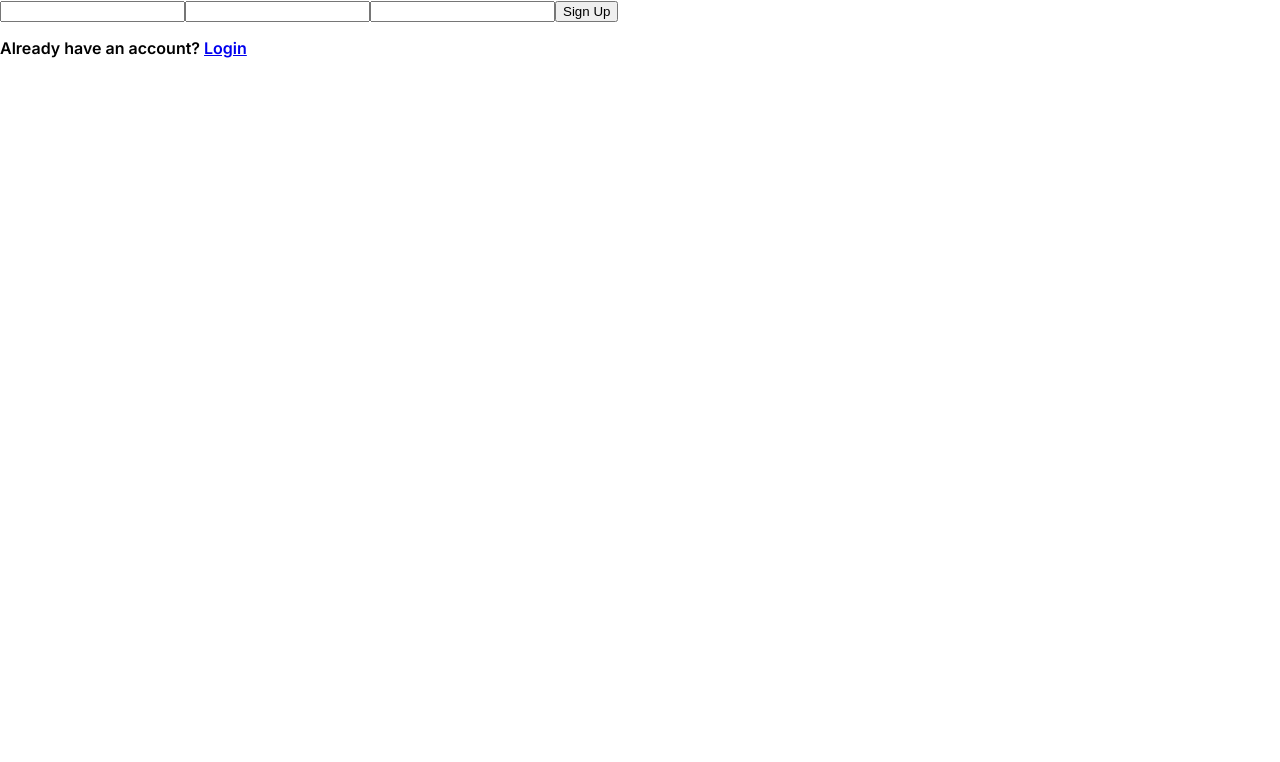
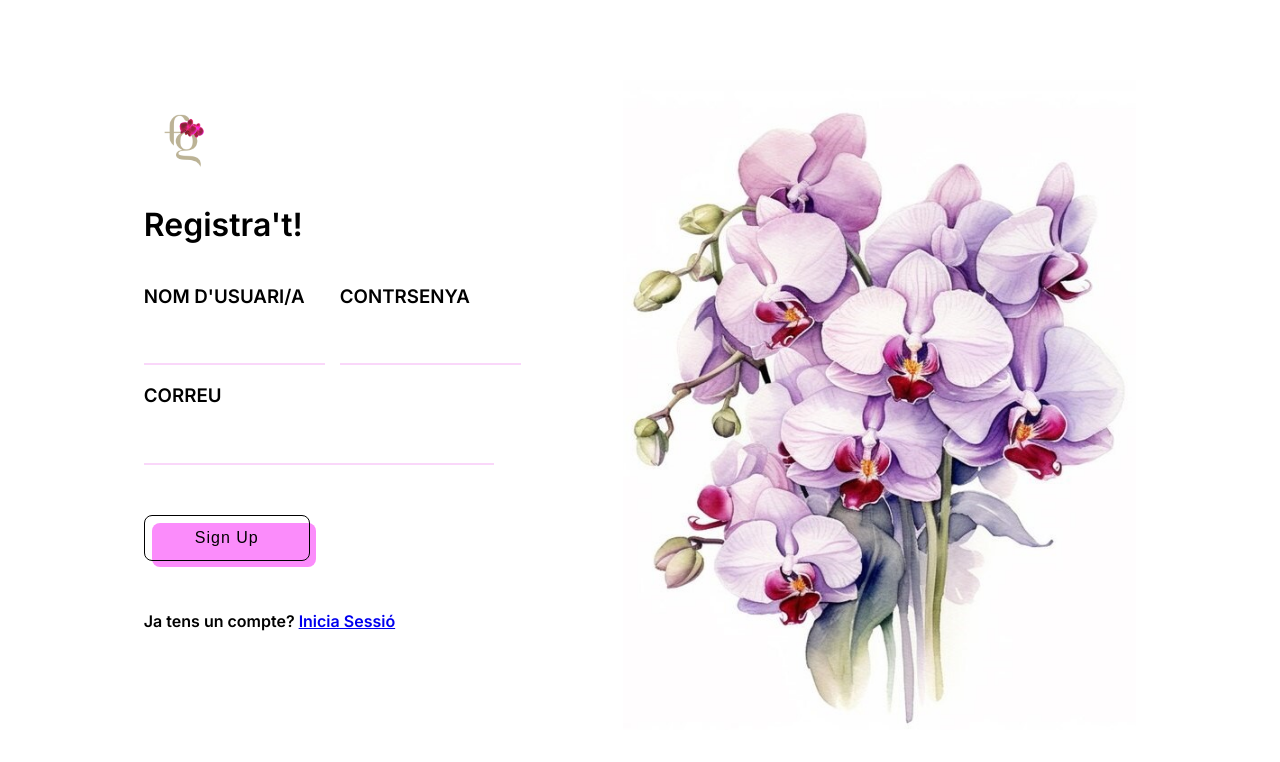
Before and after one commit to ericsubirana/EsteticaConnect, a React (Create React App) app in the folder front/: page /register in a window 1280 px wide. Shown: the top 762 px of the page. Built offline with nearby package versions, Linux system fonts and the light colour scheme.

Commit message:
register

```diff
--- a/front/src/components/footer/footer.css
+++ b/front/src/components/footer/footer.css
@@ -3,8 +3,8 @@
     display: flex;
     flex-direction: row;
     justify-content: center;
-    margin-top: 75px;
-    height: 400px;
+    margin-top: 1%;
+    height: 10%;
 }
 
 .footer p{
@@ -16,7 +16,7 @@
 
 .contactEmail{
     display: flex;
-    margin-top: 30px;
+    margin-top: 2%;
 }
 
 .contactEmail p{
@@ -64,9 +64,11 @@
     display: flex;
     flex-direction: row;
     justify-content: center;
+    margin-top: 25px;
 }
 
 .fl{
     margin-left: 25px;
     margin-bottom: 25px;
+    margin-top: 10px;
 }
--- a/front/src/components/header/logInLogOut/LogInLogOut.js
+++ b/front/src/components/header/logInLogOut/LogInLogOut.js
@@ -21,7 +21,7 @@ function logInLogOut(props) {
                     </div>
                     <div className="line"></div>
                     <div className='rightside'>
-                        <Link className='register' to={"/register"}>SIGN UP</Link>
+                        <Link className='registerbutton' to={"/register"}>SIGN UP</Link>
                     </div>
                 </>
             )}
--- a/front/src/components/header/logInLogOut/loginlogout.css
+++ b/front/src/components/header/logInLogOut/loginlogout.css
@@ -15,7 +15,7 @@
     right: 120px
 }
 
-.register{
+.registerbutton{
     text-decoration: none;
     color: #9B9292;
     font-size: medium;
--- /dev/null
+++ b/front/src/components/loginComponent/LoginForm.js
@@ -0,0 +1,47 @@
+import React, { useEffect } from 'react'
+import { useForm } from 'react-hook-form';
+import { useAuth } from '../../context/AuthContext';
+import { useNavigate, Link } from 'react-router-dom';
+
+
+export default function LoginForm() {
+
+  const { register, handleSubmit, formState: { errors } } = useForm();
+  const {signin, isAuthenticated, errorContext, user} = useAuth();
+
+  const navigation = useNavigate();
+
+  useEffect(() => {
+    if(isAuthenticated){
+      navigation('/home');
+    }
+  }, [isAuthenticated]);
+
+  return (
+    <div>
+      { errorContext.map((error, index) => (
+          <div key={index}>
+            <p>{error}</p>
+          </div>
+      ))
+      }
+       <form onSubmit={handleSubmit (async (values) => {
+        signin(values);
+      })}>
+        <label>
+          Email:
+          <input type="text" {...register('email', { required: true })} />
+          {errors.email && <p>Email is required</p>}
+        </label>
+        <label>
+          Password:
+          <input type="password" {...register('password', { required: true })} />
+          {errors.password && <p>Password is required</p>}
+        </label>
+        <button type='submit' > Submit </button>
+      </form>
+      <p>Don't have an account? <Link to='/register'>Sign Up</Link></p>
+      {console.log(user)}
+    </div>
+  )
+}
--- /dev/null
+++ b/front/src/components/registerComponent/RegisterForm.js
@@ -0,0 +1,69 @@
+import React, { useEffect } from 'react'
+import { useForm } from 'react-hook-form'
+import { useAuth } from '../../context/AuthContext.js'
+import { useNavigate, Link } from 'react-router-dom';
+
+import logo from '../../assets/f.png'
+import registerPhoto from '../../assets/registerPhoto.jpg'
+import './register.css'
+
+function RegisterForm() {
+    const { register, handleSubmit, formState: { errors } } = useForm();
+    const { signup, user, isAuthenticated, errorContext } = useAuth();
+    const navigation = useNavigate();
+
+    useEffect(() => {
+        if (isAuthenticated) {
+            navigation('/home');
+        }
+    }, [isAuthenticated]);
+
+    const home = () => {
+        navigation('/home');
+    }
+
+    return (
+        <div className='registerFormImage'>
+            <div className='register'>
+            {errorContext.map((error, index) => (
+                <div key={index}>
+                    <p>{error}</p>
+                </div>
+            ))
+            }
+            <img src={logo} alt="logo" height={80} onClick={home} />
+            <h1>Registra't!</h1>
+            <form onSubmit={handleSubmit(async (values) => {
+                signup(values);
+            })}>
+                <div className='firstline'>
+                    <div className='userName'>
+                        <h3>NOM D'USUARI/A</h3>
+                        <input type="text" {...register('username', { required: true })} />
+                        {errors.username && <p>Username is required</p>}
+                    </div>
+                    <div>
+                        <h3>CONTRSENYA</h3>
+                        <input type="password" {...register('password', { required: true })} />
+                        {errors.password && <p>Password is required</p>}
+                    </div>
+                </div>
+                <div className='userMail'>
+                    <h3>CORREU</h3>
+                    <input type="email" {...register('email', { required: true })} />
+                    {errors.email && <p>Email is required</p>}
+                </div>
+                <button type='submit' className='button-52'>
+                    Sign Up
+                </button>
+            </form>
+            <p>Ja tens un compte? <Link to='/login'>Inicia Sessió</Link></p>
+        </div>
+        <div className='imageRegister'>
+            <img src={registerPhoto} alt='registerPhoto' height={650}/>
+        </div>
+        </div>
+    )
+}
+
+export default RegisterForm
--- /dev/null
+++ b/front/src/components/registerComponent/register.css
@@ -0,0 +1,87 @@
+.registerFormImage{
+    display: flex;
+    flex-direction: row;
+    justify-content: center;
+}
+
+.imageRegister{
+    justify-content: center;
+    margin-top: 80px;
+    position: relative;
+    margin-left: 8%;
+
+}
+
+.register{
+    margin-top: 100px;
+
+}
+.register p{
+    margin-top: 50px;
+}
+
+.register input{
+    border: none;
+    height: 35px;
+    border-bottom: 2px solid #fad7fa;
+}
+
+.register input:focus{
+    outline: none;
+    background-color: #fad7fa;
+    border-radius: 8px;
+}
+
+.firstline{
+    display: flex;
+    flex-direction: row;
+}
+
+.userName{
+    margin-right: 15px;
+}
+
+.userMail input{
+    width: 346px;
+}
+
+.button-52 {
+  font-size: 16px;
+  font-weight: 200;
+  letter-spacing: 1px;
+  padding: 13px 20px 13px;
+  outline: 0;
+  border: 1px solid black;
+  border-radius: 8px;
+  cursor: pointer;
+  position: relative;
+  background-color: rgba(0, 0, 0, 0);
+  user-select: none;
+  -webkit-user-select: none;
+  touch-action: manipulation;
+  margin-top: 50px;
+}
+
+.button-52:after {
+  content: "";
+  background-color: #fb8cfb;
+  width: 100%;
+  z-index: -1;
+  position: absolute;
+  border-radius: 8px;
+  height: 100%;
+  top: 7px;
+  left: 7px;
+  transition: 0.2s;
+}
+
+.button-52:hover:after {
+  top: 0px;
+  left: 0px;
+}
+
+@media (min-width: 768px) {
+  .button-52 {
+    padding: 13px 50px 13px;
+  }
+}
--- a/front/src/pages/Login.js
+++ b/front/src/pages/Login.js
@@ -1,47 +1,13 @@
-import React, { useEffect } from 'react'
-import { useForm } from 'react-hook-form';
-import { useAuth } from '../context/AuthContext';
-import { useNavigate, Link } from 'react-router-dom';
+import React from 'react'
+
+import LoginForm from '../components/loginComponent/LoginForm.js'
 
 
 export default function Login() {
 
-  const { register, handleSubmit, formState: { errors } } = useForm();
-  const {signin, isAuthenticated, errorContext, user} = useAuth();
-
-  const navigation = useNavigate();
-
-  useEffect(() => {
-    if(isAuthenticated){
-      navigation('/home');
-    }
-  }, [isAuthenticated]);
-
   return (
     <div>
-      { errorContext.map((error, index) => (
-          <div key={index}>
-            <p>{error}</p>
-          </div>
-      ))
-      }
-       <form onSubmit={handleSubmit (async (values) => {
-        signin(values);
-      })}>
-        <label>
-          Email:
-          <input type="text" {...register('email', { required: true })} />
-          {errors.email && <p>Email is required</p>}
-        </label>
-        <label>
-          Password:
-          <input type="password" {...register('password', { required: true })} />
-          {errors.password && <p>Password is required</p>}
-        </label>
-        <button type='submit' > Submit </button>
-      </form>
-      <p>Don't have an account? <Link to='/register'>Sign Up</Link></p>
-      {console.log(user)}
+      <LoginForm />
     </div>
   )
 }
--- a/front/src/pages/Register.js
+++ b/front/src/pages/Register.js
@@ -1,43 +1,11 @@
-import React, { useEffect } from 'react'
-import { useForm } from 'react-hook-form'
-import {useAuth} from '../context/AuthContext'
-import { useNavigate, Link } from 'react-router-dom';
+import React from 'react'
+import RegisterForm from '../components/registerComponent/RegisterForm.js'
 
 function Register() {
 
-  const { register, handleSubmit, formState: {errors} } = useForm();
-  const {signup, user, isAuthenticated, errorContext} = useAuth();
-  const navigation = useNavigate();
-
-  useEffect(() => {
-    if(isAuthenticated){
-      navigation('/home');
-    }
-  }, [isAuthenticated]);
-
   return (
     <div>
-      { errorContext.map((error, index) => (
-          <div key={index}>
-            <p>{error}</p>
-          </div>
-      ))
-      }
-      <form onSubmit={handleSubmit (async (values) => {
-        signup(values);
-        console.log(user);
-      })}>
-        <input type="text" {...register('username', {required:true})}/>
-        {errors.username && <p>Username is required</p>}
-        <input type="email" {...register('email', {required:true})}/>
-        {errors.email && <p>Email is required</p>}
-        <input type="password" {...register('password', {required:true})}/>
-        {errors.password && <p>Password is required</p>}
-        <button type='submit'>
-          Sign Up
-        </button>
-      </form>
-      <p>Already have an account? <Link to='/login'>Login</Link></p>
+      <RegisterForm />
     </div>
   )
 }
```
Also changed, not shown: front/src/assets/registerPhoto.jpg (added), front/src/components/loginComponent/login.css (added).
